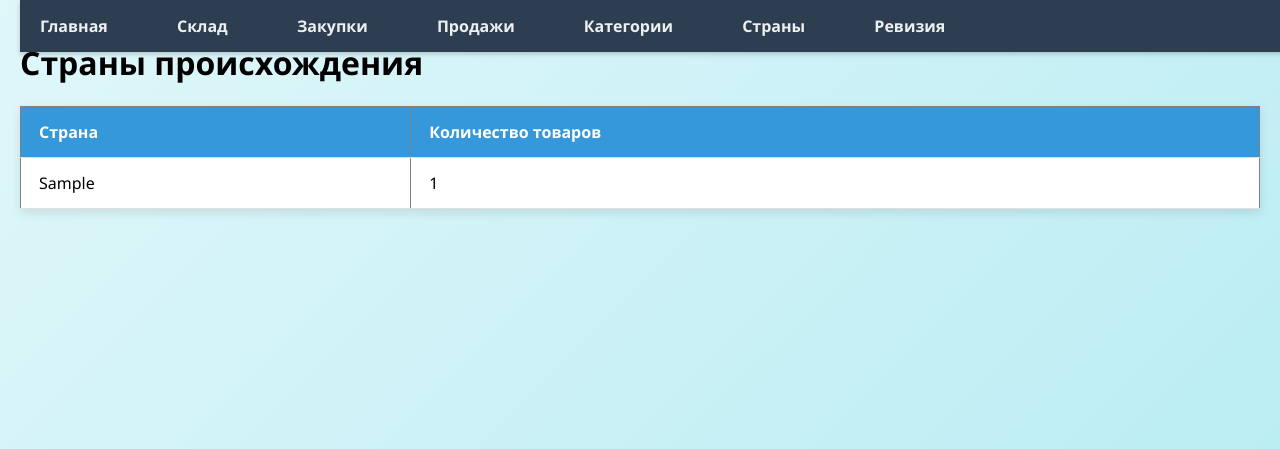
After one commit to ishanov004/hello123, a Flask app: page /countries in a window 1280 px wide. The commit adds this page. Shown: the top 449 px of the page. Run offline with Flask 3, Linux system fonts and the light colour scheme; tables that the repository leaves empty hold one stand-in row (values such as "Sample post").

Commit message:
Add countries overview

```diff
--- a/app.py
+++ b/app.py
@@ -251,6 +251,19 @@ def categories_delete(category_id):
             return redirect(url_for('categories_delete', category_id=category_id))
     return render_template('categories/confirm_delete.html', category_id=category_id)
 
+# Countries
+@app.route('/countries')
+def countries_index():
+    """Display list of distinct countries from equipment."""
+    conn = get_db_connection()
+    countries = conn.execute(
+        "SELECT country, COUNT(*) AS count FROM equipment "
+        "WHERE country IS NOT NULL AND TRIM(country) <> '' "
+        "GROUP BY country"
+    ).fetchall()
+    conn.close()
+    return render_template('countries/index.html', countries=countries)
+
 @app.route('/warehouse')
 def warehouse_index():
     conn = get_db_connection()
--- /dev/null
+++ b/requirements.txt
@@ -0,0 +1,2 @@
+Flask
+python-dotenv
--- a/structure.txt
+++ b/structure.txt
@@ -31,6 +31,9 @@
 │       ├── index.html           # 📁 Список категорий
 │       └── add.html             # ➕ Добавить новую категорию
 │
+│   📁 countries/
+│       └── index.html           # 🌍 Страны оборудования
+│
 📁 static/
 │
 │   📁 css/
--- /dev/null
+++ b/templates/countries/index.html
@@ -0,0 +1,24 @@
+{% extends 'layout.html' %}
+
+{% block title %}Страны{% endblock %}
+
+{% block content %}
+<h1>Страны происхождения</h1>
+
+<table border="1">
+    <thead>
+        <tr>
+            <th>Страна</th>
+            <th>Количество товаров</th>
+        </tr>
+    </thead>
+    <tbody>
+        {% for c in countries %}
+        <tr>
+            <td>{{ c.country }}</td>
+            <td>{{ c.count }}</td>
+        </tr>
+        {% endfor %}
+    </tbody>
+</table>
+{% endblock %}
--- a/templates/index.html
+++ b/templates/index.html
@@ -11,6 +11,7 @@
         <a href="{{ url_for('buy_index') }}" class="nav-button">➕ Закупки</a>
         <a href="{{ url_for('sales_index') }}" class="nav-button">💰 Продажи</a>
         <a href="{{ url_for('categories_index') }}" class="nav-button">📂 Категории</a>
+        <a href="{{ url_for('countries_index') }}" class="nav-button">🌍 Страны</a>
         <a href="{{ url_for('revision_index') }}" class="nav-button">📊 Ревизия</a>
     </div>
 </div>
--- a/templates/layout.html
+++ b/templates/layout.html
@@ -12,6 +12,7 @@
         <li><a href="{{ url_for('buy_index') }}">Закупки</a></li>
         <li><a href="{{ url_for('sales_index') }}">Продажи</a></li>
         <li><a href="{{ url_for('categories_index') }}">Категории</a></li>
+        <li><a href="{{ url_for('countries_index') }}">Страны</a></li>
         <li><a href="{{ url_for('revision_index') }}">Ревизия</a></li>
     </ul>
 
```
Also changed, not shown: README.md (added).
